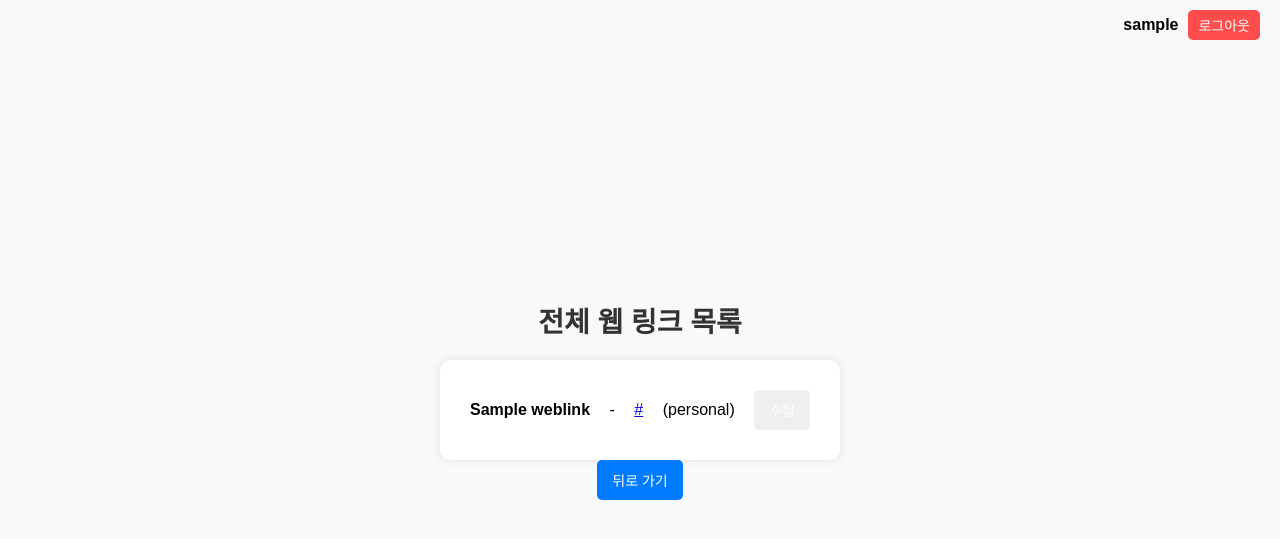
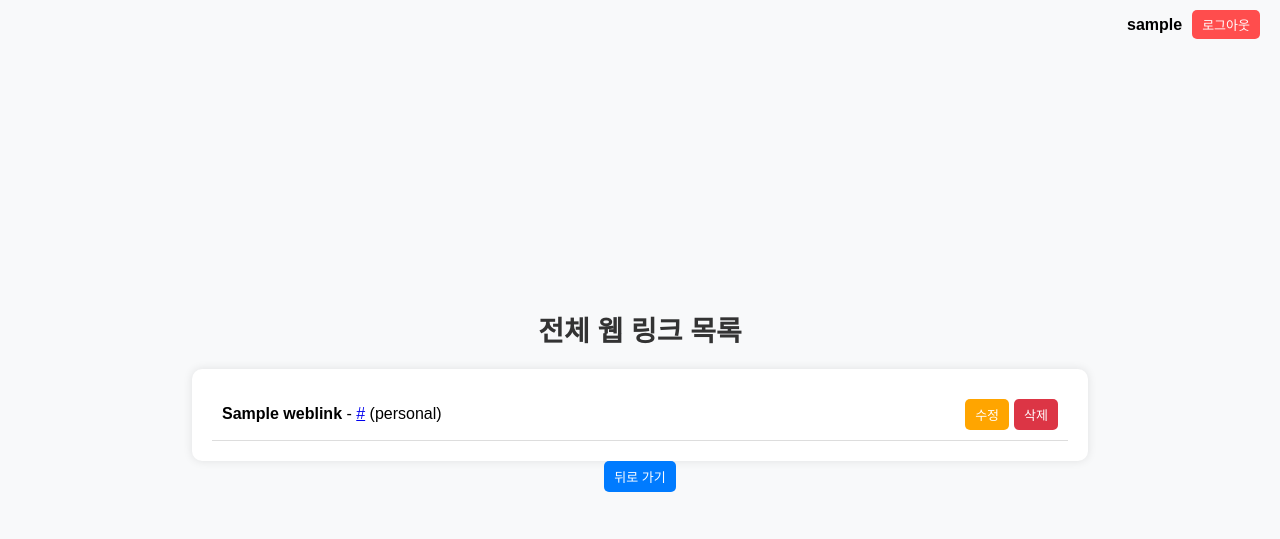
Before and after one commit to youngkwangjoo/auroraworld_task, a Django app: page /feedmanager/all_links_page/ in a window 1280 px wide. Shown: the top 539 px of the page. Run offline with Django 4.2, Linux system fonts and the light colour scheme; a user stored in the database is signed in; tables that the repository leaves empty hold one stand-in row (values such as "Sample post").

Commit message:
feat: 웹링크 추가 삭제 등록 basic feature 완성

```diff
--- a/auroraworld_task/static/css/weblinks.css
+++ b/auroraworld_task/static/css/weblinks.css
@@ -47,9 +47,11 @@ body {
     color: #333;
 }
 
-/* 웹 링크 리스트 스타일 */
+/* ✅ 웹 링크 리스트 박스 */
 .feed-box {
-    width: 400px;
+    width: 70%;
+    min-width: 400px;
+    max-width: 90%;
     padding: 20px;
     background-color: white;
     border-radius: 10px;
@@ -59,39 +61,58 @@ body {
     align-items: center;
 }
 
-.feed-box ul {
+/* ✅ 웹 링크 항목 리스트 */
+#webLinkList {
+    width: 100%;
     list-style-type: none;
-    width: 100%;
+    padding: 0;
 }
 
-.feed-box li {
+/* ✅ 개별 웹 링크 항목 */
+.web-link-item {
+    display: flex;
+    align-items: center;
+    justify-content: space-between;
+    width: 100%;
     padding: 10px;
     border-bottom: 1px solid #ddd;
-    display: flex;
-    justify-content: space-between;
-    align-items: center;
 }
 
-.feed-box li:last-child {
-    border-bottom: none;
+/* ✅ 웹 링크 정보 영역 */
+.web-link-info {
+    flex-grow: 1;  /* 🔥 웹 링크 정보가 가변적으로 늘어남 */
+    word-break: break-word; /* 너무 긴 URL도 줄바꿈 처리 */
 }
 
-/* 버튼 공통 스타일 */
+/* ✅ 웹 링크 목록 내 버튼 스타일 */
+.web-link-buttons {
+    display: flex;
+    gap: 5px;
+}
+
+/* ✅ 버튼 공통 스타일 */
 button {
-    padding: 10px 15px;
+    padding: 6px 10px;
     border: none;
     border-radius: 5px;
     cursor: pointer;
     color: white;
-    font-size: 14px;
+    font-size: 13px;
+    transition: background-color 0.3s ease;
 }
 
-.add-btn { background-color: #4CAF50; }  /* 등록 버튼 (초록색) */
-.search-btn { background-color: #007BFF; }  /* 검색 버튼 (파란색) */
-.edit-btn { background-color: #FF9800; }  /* 수정 버튼 (주황색) */
-.close-btn { background-color: #ff4d4d; }  /* 닫기 버튼 (빨간색) */
+/* ✅ 버튼 색상 */
+.add-btn { background-color: #4CAF50; }  /* 초록색 (등록 버튼) */
+.search-btn { background-color: #007BFF; }  /* 파란색 (검색 버튼) */
+.edit-btn { background-color: #FFA500; }  /* 주황색 (수정 버튼) */
+.delete-btn { background-color: #DC3545; }  /* 빨간색 (삭제 버튼) */
+.close-btn { background-color: #ff4d4d; }  /* 닫기 버튼 */
 
-/* 모달 스타일 */
+/* ✅ 버튼 hover 효과 */
+.edit-btn:hover { background-color: #FF8C00; }  /* 어두운 주황색 */
+.delete-btn:hover { background-color: #C82333; }  /* 어두운 빨간색 */
+
+/* ✅ 모달 스타일 */
 .modal {
     display: none;
     position: fixed;
@@ -112,7 +133,7 @@ button {
     border-radius: 10px;
 }
 
-/* 모달 내부 입력 필드 */
+/* ✅ 모달 내부 입력 필드 */
 .modal-content input {
     width: 100%;
     padding: 10px;
@@ -122,7 +143,7 @@ button {
     font-size: 16px;
 }
 
-/* 모달 닫기 버튼 (X) */
+/* ✅ 모달 닫기 버튼 (X) */
 .close {
     position: absolute;
     top: 15px;
@@ -132,7 +153,7 @@ button {
     color: red;
 }
 
-/* 버튼 가로 정렬 */
+/* ✅ 버튼 가로 정렬 */
 .button-group {
     display: flex;
     justify-content: space-between;
--- a/auroraworld_task/static/js/weblinks.js
+++ b/auroraworld_task/static/js/weblinks.js
@@ -1,13 +1,21 @@
 document.addEventListener("DOMContentLoaded", function () {
     fetchWebLinks();
 });
+
+    // ✅ 모달 내에서 Enter 키로 수정 버튼 작동
+    document.getElementById("editModal").addEventListener("keydown", function (event) {
+        if (event.key === "Enter") {
+            updateWebLink();
+        }
+    });
+
 
 function fetchWebLinks() {
     fetch("/feedmanager/all_links/")
         .then(response => response.json())
         .then(data => {
             let webLinkList = document.getElementById("webLinkList");
-            webLinkList.innerHTML = ""; // 기존 목록 초기화
+            webLinkList.innerHTML = "";
 
             if (data.weblinks.length === 0) {
                 webLinkList.innerHTML = "<p>등록된 웹 링크가 없습니다.</p>";
@@ -16,17 +24,26 @@ function fetchWebLinks() {
 
             data.weblinks.forEach(link => {
                 let li = document.createElement("li");
+                li.classList.add("web-link-item"); // ✅ 스타일 적용
+
                 li.innerHTML = `
-                    <strong>${link.name}</strong> -
-                    <a href="${link.url}" target="_blank">${link.url}</a>
-                    (${link.category})
-                    <button onclick="openEditModal(${link.id}, '${link.name}', '${link.url}')">수정</button>
+                    <div class="web-link-info">
+                        <strong>${link.name}</strong> -
+                        <a href="${link.url}" target="_blank">${link.url}</a>
+                        (${link.category})
+                    </div>
+                    <div class="web-link-buttons">
+                        <button class="edit-btn" onclick="openEditModal(${link.id}, '${link.name}', '${link.url}')">수정</button>
+                        <button class="delete-btn" onclick="deleteWebLink(${link.id})">삭제</button>
+                    </div>
                 `;
                 webLinkList.appendChild(li);
             });
         })
         .catch(error => console.error("Error fetching web links:", error));
 }
+
+
 
 /* ✅ 웹 링크 수정 기능 (등록 관련 함수 삭제됨) */
 function openEditModal(id, name, url) {
@@ -91,14 +108,7 @@ function closeEditModal() {
     document.getElementById("editModal").style.display = "none";
 }
 
-function deleteWebLink() {
-    let id = document.getElementById("editWebLinkId").value;
-
-    if (!id) {
-        alert("삭제할 웹 링크를 선택하세요!");
-        return;
-    }
-
+function deleteWebLink(id) {
     if (!confirm("정말 삭제하시겠습니까?")) {
         return;  // 사용자가 취소하면 실행하지 않음
     }
@@ -117,7 +127,6 @@ function deleteWebLink() {
     })
     .then(data => {
         alert("웹 링크가 삭제되었습니다!");
-        closeEditModal();
         fetchWebLinks();  // 목록 새로고침
     })
     .catch(error => {
@@ -126,4 +135,5 @@ function deleteWebLink() {
     });
 }
 
+
 window.deleteWebLink = deleteWebLink;
--- a/auroraworld_task/templates/all_links.html
+++ b/auroraworld_task/templates/all_links.html
@@ -20,21 +20,14 @@
 
     <button class="search-btn" onclick="location.href='/users/auroramain/'">뒤로 가기</button>
 
-    <!-- 수정 모달 -->
+    <!-- ✅ 수정 모달 (삭제 버튼 제거) -->
     <div id="editModal" class="modal">
         <div class="modal-content">
             <h2>웹 링크 수정</h2>
             <input type="hidden" id="editWebLinkId">
             <input type="text" id="editWebLinkName" placeholder="웹 링크 이름">
             <input type="text" id="editWebLinkUrl" placeholder="웹 링크 URL">
-
-            <div class="button-group">
-                <button class="edit-btn" onclick="updateWebLink()">수정</button>
-                <button class="delete-btn" onclick="deleteWebLink()">삭제</button>
-            </div>
-
-
-            <!-- 닫기 버튼을 아래에 배치 -->
+            <button class="edit-btn" onclick="updateWebLink()">수정</button>
             <button class="close-btn" onclick="closeEditModal()">닫기</button>
         </div>
     </div>
--- a/auroraworld_task/templates/auroramain.html
+++ b/auroraworld_task/templates/auroramain.html
@@ -11,6 +11,7 @@
     <div class="top-bar">
         <span class="username">{{ username }}</span>
         <button class="logout-btn" onclick="location.href='/users/logout/'">로그아웃</button>
+
     </div>
 
     <!-- 중앙 auroraworld_task -->
```
Also changed, not shown: auroraworld_task/static/css/auroramain.css (line endings or trailing spaces), auroraworld_task/static/js/auroramain.js (line endings or trailing spaces).
